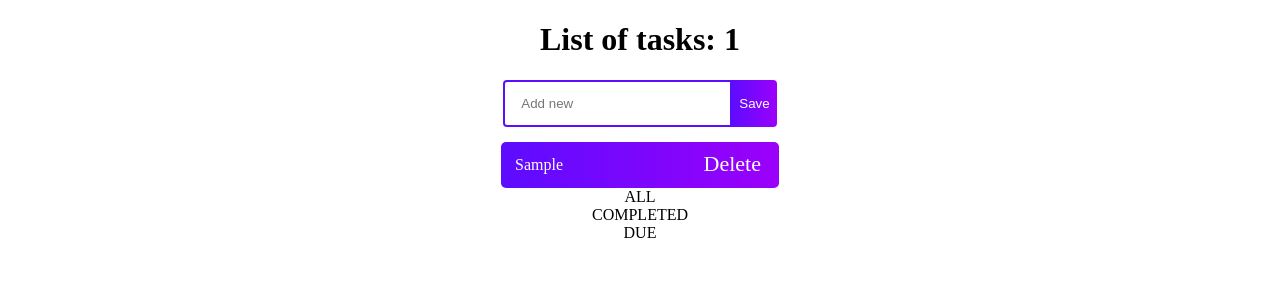
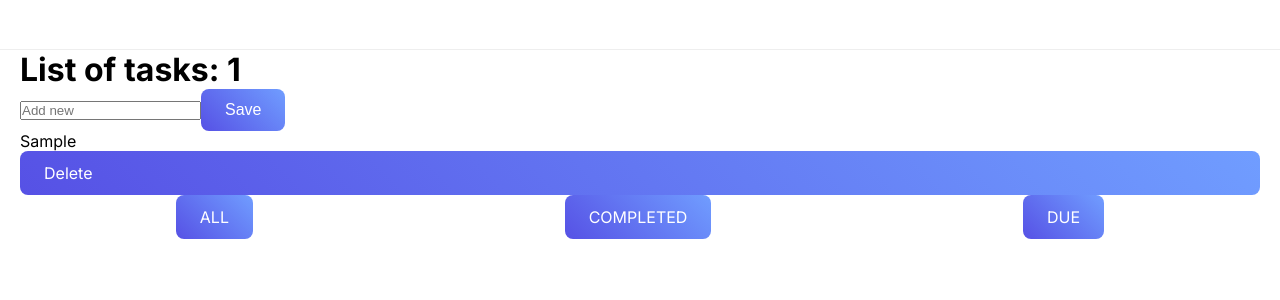
Before and after one commit to vermillion23/react-pr, a React (Create React App) app: page / in a window 1280 px wide. Both pictures are taken after typing "Sample" into the empty fields and a click on the button "Save". Shown: the top 300 px of the page. Built offline with nearby package versions, Linux system fonts and the light colour scheme.

Commit message:
Styles improvements work in process

```diff
--- a/src/App.css
+++ b/src/App.css
@@ -1,38 +1,8 @@
-.App {
-  text-align: center;
-}
+/* .btn-group {
+} */
 
-.App-logo {
-  height: 40vmin;
-  pointer-events: none;
-}
-
-@media (prefers-reduced-motion: no-preference) {
-  .App-logo {
-    animation: App-logo-spin infinite 20s linear;
+.btn-group {
+    display: flex;
+    flex-direction: row;
+    justify-content: space-around;
   }
-}
-
-.App-header {
-  background-color: #282c34;
-  min-height: 100vh;
-  display: flex;
-  flex-direction: column;
-  align-items: center;
-  justify-content: center;
-  font-size: calc(10px + 2vmin);
-  color: white;
-}
-
-.App-link {
-  color: #61dafb;
-}
-
-@keyframes App-logo-spin {
-  from {
-    transform: rotate(0deg);
-  }
-  to {
-    transform: rotate(360deg);
-  }
-}
--- a/src/App.js
+++ b/src/App.js
@@ -1,9 +1,9 @@
-// import './App.css';
+import './App.css';
 import { useState, useEffect } from 'react'
+import Navbar from './components/Navbar/Navbar'
 import useLocalStorage from './hooks/useLocalStorage'
-import ToDo  from './ToDo'
+import ToDo from './ToDo'
 import ToDoForm from './ToDoForm'
-
 function App() {
 
     const [todos, setTodos] = useLocalStorage('todos', [])
@@ -15,9 +15,9 @@ function App() {
     // const activeTasks = ...todos.filter(todo => todo.complete == false)
     // const completedTasks = ...todos.filter(todo => todo.complete == true)
     const addTask = (userInput) => {
-        if(userInput) {
+        if (userInput) {
             const newItem = {
-                id: Math.random().toString(36).substr(2,9),
+                id: Math.random().toString(36).substr(2, 9),
                 task: userInput,
                 complete: false
             }
@@ -32,27 +32,30 @@ function App() {
     const handleToggle = (id) => {
         setTodos([
             ...todos
-                .map((todo) => todo.id === id ? { ...todo, complete: !todo.complete } : {...todo}
+                .map((todo) => todo.id === id ? { ...todo, complete: !todo.complete } : { ...todo }
                 )
         ])
     }
 
     function todoFilter(complete) {
-        if(complete === 'all') {
+        if (complete === 'all') {
             setFiltered(todos)
         } else {
-            let newTodo = [...todos].filter( item => item.complete === complete)
+            let newTodo = [...todos].filter(item => item.complete === complete)
             setFiltered(newTodo)
         }
     }
 
     return (
-    <div className="App">
+        <div>
+            <Navbar />
+
+            <div className="App container">
                 <header>
                     <h1>List of tasks:  {todos.length}</h1>
                 </header>
-        <ToDoForm addTask={addTask}/>
-        {filtered.sort((t1,t2) => Number(t1.complete) - Number(t2.complete)).map((todo) => {
+                <ToDoForm addTask={addTask} />
+                {filtered.sort((t1, t2) => Number(t1.complete) - Number(t2.complete)).map((todo) => {
                     return (
                         <ToDo
                             todo={todo}
@@ -62,9 +65,13 @@ function App() {
                         />
                     )
                 })}
-        <div className="all-items" onClick={ ()=>todoFilter('all')} > ALL </div>
-        <div className="completed-items" onClick={ ()=>todoFilter(true)} > COMPLETED </div>
-        <div className="due-items" onClick={ ()=>todoFilter(false)} > DUE </div>
+                <div className="btn-group">
+                    <div className="all-items btn" onClick={() => todoFilter('all')} > ALL </div>
+                    <div className="completed-items btn" onClick={() => todoFilter(true)} > COMPLETED </div>
+                    <div className="due-items btn" onClick={() => todoFilter(false)} > DUE </div>
+                </div>
+
+            </div>
         </div>
     );
 }
--- a/src/ToDo.js
+++ b/src/ToDo.js
@@ -17,7 +17,7 @@ function ToDo({todo, toggleTask, removeTask}){
                 onClick={() => toggleTask(todo.id)}>
                 {todo.task}</div>
             {/*<div className="item-delete" onClick={() => removeTask(todo.id)}> Delete </div>*/}
-                <div className="item-delete" onClick={() => {setOpenModal(true)}}> Delete </div>
+                <div className="btn" onClick={() => {setOpenModal(true)}}> Delete </div>
             </div>
         {openModal &&
             <Modal closeModal={setOpenModal} removeTask={handleRemoveTask}/>
--- a/src/ToDoForm.js
+++ b/src/ToDoForm.js
@@ -24,7 +24,8 @@ function ToDoForm({ addTask }){
                 onChange={handleChange}
                 placeholder="Add new"
             />
-            <button>Save</button>
+            <button className="btn">Save</button>
+
         </form>
     )
 }
--- a/src/components/Modal.css
+++ b/src/components/Modal.css
@@ -1,6 +1,4 @@
 .modalBackground {
-    /*width: 100vw;*/
-    /*height: 100vh;*/
     background-color: rgba(200, 200, 200);
     position: fixed;
     display: flex;
--- a/src/components/Modal.js
+++ b/src/components/Modal.js
@@ -3,14 +3,13 @@ import "./Modal.css";
 function Modal({closeModal, removeTask}) {
     return (<div className="modalBackground">
         <div className="modalContainer">
-                <button onClick={() => closeModal(false)}> X </button>
+                <button className="btn" onClick={() => closeModal(false)}> X </button>
             <div className="title">
                 <h1>Are you sure?</h1>
             </div>
-            {/*<div className="body"></div>*/}
             <div className="footer">
-                <button onClick={() => closeModal(false)}>Cancel</button>
-                <button onClick={() => removeTask(true)}>Yes</button>
+                <button className="btn" onClick={() => closeModal(false)}>Cancel</button>
+                <button className="btn" onClick={() => removeTask(true)}>Yes</button>
             </div>
         </div>
     </div>)
--- /dev/null
+++ b/src/components/Navbar/Navbar.css
@@ -0,0 +1,63 @@
+.navbar {
+    width: 100%;
+    height: 50px;
+    top: 0;
+    left: 0;
+    background-color: #fff;
+    border-bottom: 1px solid #eee;
+}
+
+.navbar .container {
+    height: 100%;
+    display: flex;
+    justify-content: space-between;
+    align-items: center;
+    padding:1rem;
+}
+
+.navbar span {
+    color: #5651e5;
+}
+.navbar .nav-menu {
+    display: flex;
+}
+
+.navbar li {
+    padding: 1rem;
+}
+
+/* .hamburger {
+    display: none;
+}
+
+.navbar .icon {
+    font-size: 1.5rem;
+} */
+
+@media screen and (max-width:940px) {
+    .hamburger {
+        display: block;
+    }
+
+    /* .navbar .nav-menu {
+        position: absolute;
+        display: flex;
+        flex-direction: column;
+        align-items: center;
+        top: 90px;
+        right: -100%;
+        height: 100%;
+        width: 100%;
+        background: rgba(255,255,255, .98);
+        transition: 0.4s ease-in-out;
+        z-index: 10;
+    }
+
+    .navbar .active {
+        right: 0;
+    }
+
+    .navbar .nav-menu li a {
+        font-size: 2rem;
+    } */
+}
--- /dev/null
+++ b/src/components/Navbar/Navbar.js
@@ -0,0 +1,15 @@
+import './Navbar.css'
+
+const Navbar = () => {
+
+    return (
+        <div className='navbar'>
+            <div className='container'>
+                <div className='hamburger'>
+                </div>
+            </div>
+        </div>
+    )
+}
+
+export default Navbar
--- a/src/index.css
+++ b/src/index.css
@@ -1,62 +1,111 @@
-.App {
-  text-align: center;
+@import url('https://fonts.googleapis.com/css2?family=Inter:wght@400;700&display=swap');
+
+* {
+  box-sizing: border-box;
+  margin: 0;
+  padding: 0;
 }
 
-.App .item-todo {
-  padding: 14px;
-  width: 250px;
-  margin: 0 auto;
-  text-align: left;
-  margin-top: 15px;
-  background: linear-gradient(
-          90deg,
-          rgba(93, 12, 255, 1) 0%,
-          rgba(155, 0, 250, 1) 100%
-  );
+ul {
+  list-style-type: none;
+}
+
+a {
+  text-decoration: none;
+  /*color: #333;*/
+}
+
+body {
+  margin: 0;
+  font-family: 'Inter';
+  font-style: normal;
+}
+
+.container {
+  max-width: 1240px;
+  margin: auto;
+}
+
+.btn {
   color: #fff;
+  padding: 12px 24px;
+  background-image: linear-gradient(45deg, #5651e5 0%, #709dff 100%);
   border: none;
-  border-radius: 5px;
+  border-radius: 8px;
+  font-size: 1rem;
+  transition: .4s;
   cursor: pointer;
 }
 
-.App .item-todo .item-text {
-  display: inline-block;
-  cursor: pointer;
-}
-
-.App input {
-  padding: 14px 32px 14px 16px;
-  border-radius: 4px 0 0 4px;
-  border: 2px solid #5d0cff;
-  outline: none;
-  background: transparent;
-}
-
-.App button {
-  padding: 16px 7px;
-  border: none;
-  border-radius: 0 4px 4px 0;
-  cursor: pointer;
-  outline: none;
-  background: linear-gradient(
-          90deg,
-          rgba(93, 12, 255, 1) 0%,
-          rgba(155, 0, 250, 1) 100%
-  );
-  color: #fff;
-  text-transform: capitalize;
-}
-
-.App .item-todo .item-delete {
-  display: inline-block;
-  cursor: pointer;
-  float: right;
-  font-size: 22px;
-  position: relative;
-  left: -4px;
-  bottom: 5px;
+.btn:active {
+  transform: translate(4px);
+  box-shadow: 0px 0px 1px rgba(0, 0, 0, 0, .2);
+  border-bottom: none;
 }
 
 .strike {
   text-decoration: line-through;
 }
+
+/*.App {*/
+/*  text-align: center;*/
+/*}*/
+/*.container {*/
+/*  max-width: 1240px;*/
+/*  margin: auto;*/
+/*}*/
+
+/*.App .item-todo {*/
+/*  padding: 14px;*/
+/*  width: 250px;*/
+/*  margin: 0 auto;*/
+/*  text-align: left;*/
+/*  margin-top: 15px;*/
+/*  background: linear-gradient(*/
+/*          90deg,*/
+/*          rgba(93, 12, 255, 1) 0%,*/
+/*          rgba(155, 0, 250, 1) 100%*/
+/*  );*/
+/*  color: #fff;*/
+/*  border: none;*/
+/*  border-radius: 5px;*/
+/*  cursor: pointer;*/
+/*}*/
+
+/*.App .item-todo .item-text {*/
+/*  display: inline-block;*/
+/*  cursor: pointer;*/
+/*}*/
+
+/*.App input {*/
+/*  padding: 14px 32px 14px 16px;*/
+/*  border-radius: 4px 0 0 4px;*/
+/*  border: 2px solid #5d0cff;*/
+/*  outline: none;*/
+/*  background: transparent;*/
+/*}*/
+
+/*.App button {*/
+/*  padding: 16px 7px;*/
+/*  border: none;*/
+/*  border-radius: 0 4px 4px 0;*/
+/*  cursor: pointer;*/
+/*  outline: none;*/
+/*  background: linear-gradient(*/
+/*          90deg,*/
+/*          rgba(93, 12, 255, 1) 0%,*/
+/*          rgba(155, 0, 250, 1) 100%*/
+/*  );*/
+/*  color: #fff;*/
+/*  text-transform: capitalize;*/
+/*}*/
+
+/*.App .item-todo .item-delete {*/
+/*  display: inline-block;*/
+/*  cursor: pointer;*/
+/*  float: right;*/
+/*  font-size: 22px;*/
+/*  position: relative;*/
+/*  left: -4px;*/
+/*  bottom: 5px;*/
+/*}*/
```
Lines whose indentation alone changed are shown as unchanged.
